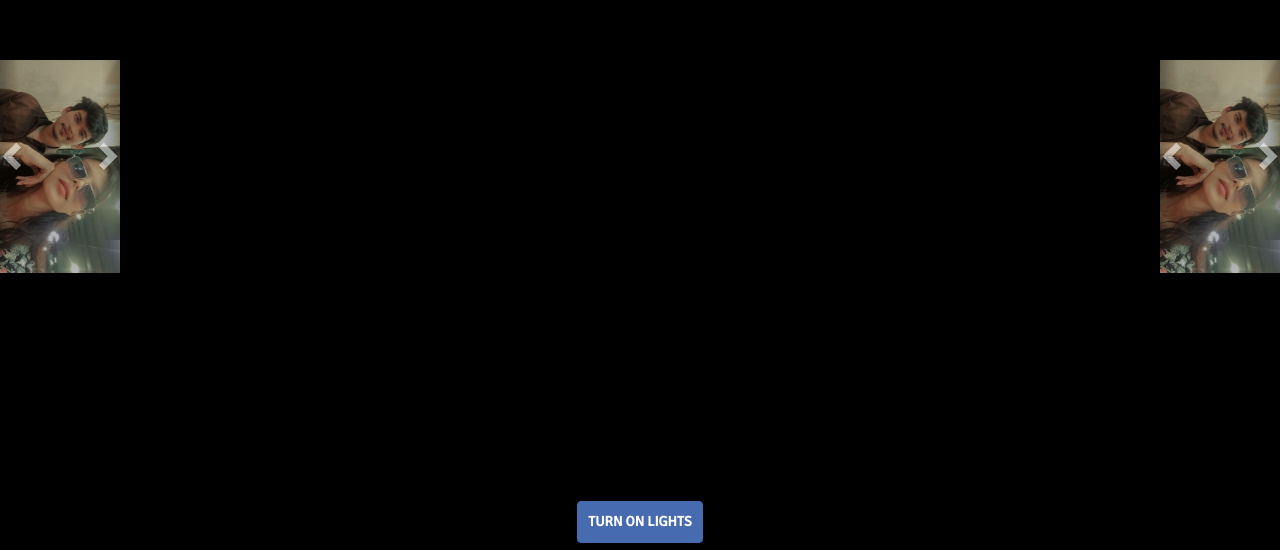
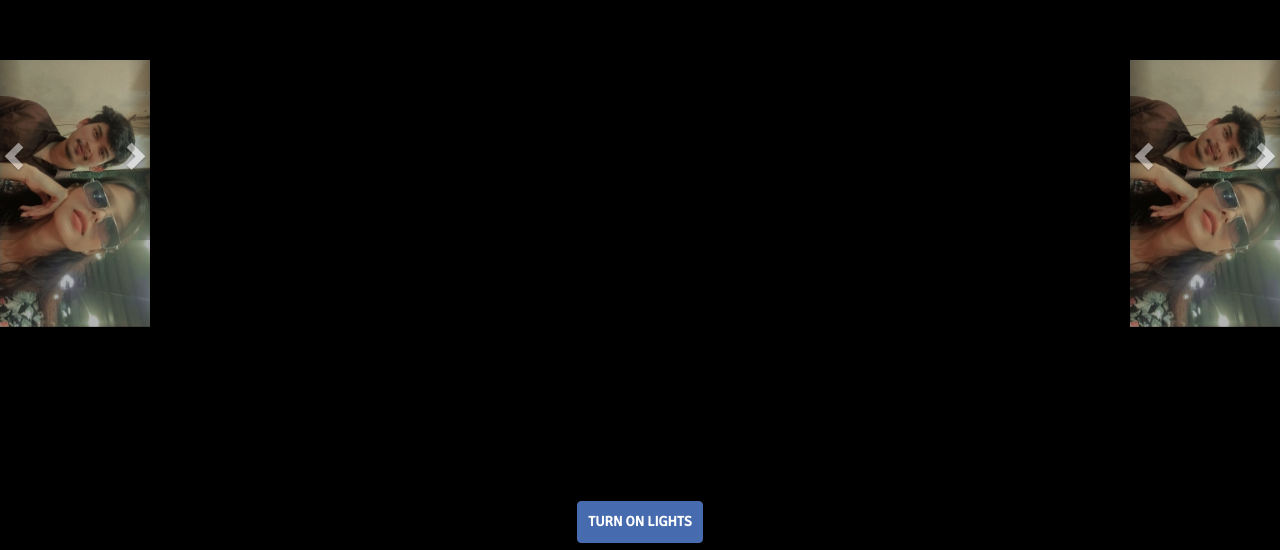
Before and after one commit to itspeace03/bdy, a website: page index.html in a window 1280 px wide. Shown: the part 250-800 px from the top of the page. Drawn offline with nearby package versions, Linux system fonts and the light colour scheme.

Commit message:
Update index.html img size

```diff
--- a/index.html
+++ b/index.html
@@ -31,7 +31,7 @@
         #leftCarousel, #rightCarousel {
             position: fixed;
             top: 50%;
-            width: 120px; /* Adjust width as needed */
+            width: 150px; /* Adjust width as needed */
             height: 180px; /* Adjust height as needed */
             transform: translateY(-50%);
         }
```
